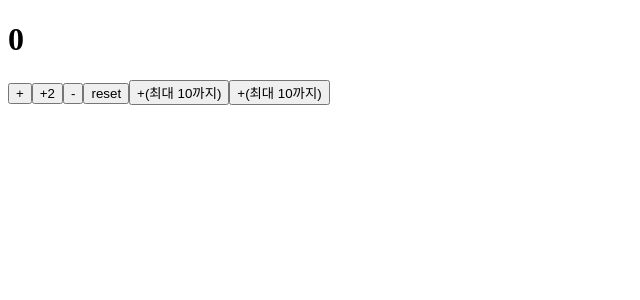
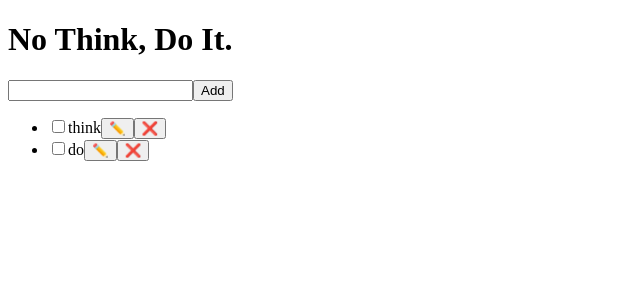
Before and after one commit to esna1032/Programming_React, a React (Vite) app: page / in a window 1280 px wide. Shown: the top 300 px of the page, without its empty margins (0-640 px from the left). Built offline with nearby package versions, Linux system fonts and the light colour scheme.

Commit message:
TodoListApp 시작 😒, HTML

```diff
--- /dev/null
+++ b/src/TodoListApp.jsx
@@ -0,0 +1,27 @@
+function TodoListApp() {
+    return(
+        <div>
+            <h1>No Think, Do It.</h1>
+            <form>
+                <input type="text"/>
+                <button type="submit">Add</button>
+            </form>
+            <ul>
+                <li>
+                    <input type="checkbox" id="chk-1"/>
+                    <label htmlFor="chk-1">think</label>
+                    <button>✏️</button>
+                    <button>❌</button>
+                </li>
+
+                <li>
+                    <input type="checkbox" id="chk-2"/>
+                    <label htmlFor="chk-2">do</label>
+                    <button>✏️</button>
+                    <button>❌</button>
+                </li>
+            </ul>
+        </div>
+    )
+}
+export default TodoListApp
--- a/src/main.jsx
+++ b/src/main.jsx
@@ -1,10 +1,12 @@
+// programming-react.kinseoj1.workers.dev
+
 import { StrictMode } from 'react'
 import { createRoot } from 'react-dom/client'
 // import './index.css'
-import CounterApp from './CounterApp.jsx'
+import TodoListApp from './TodoListApp.jsx'
 
 createRoot(document.getElementById('root')).render(
   <StrictMode>
-    <CounterApp />
+    <TodoListApp />
   </StrictMode>,
 )
```
Also changed, not shown: 1 other file (tests, documents, lock files or other folders).
